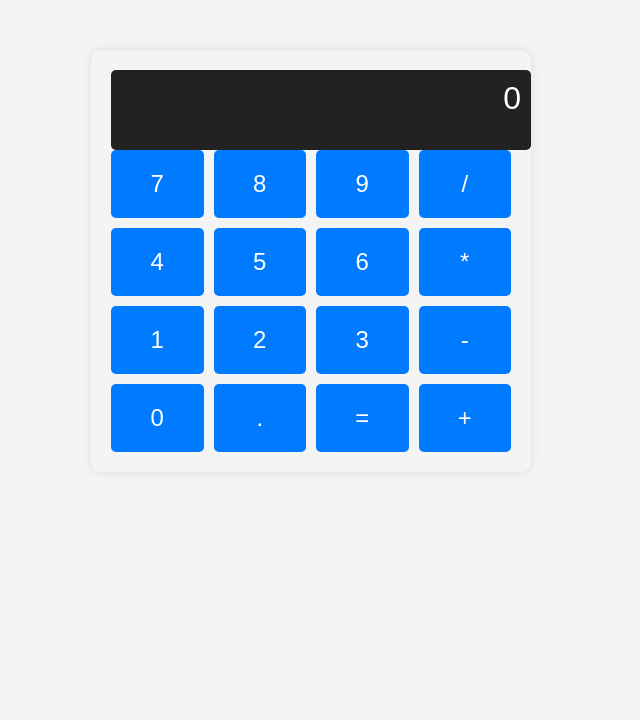
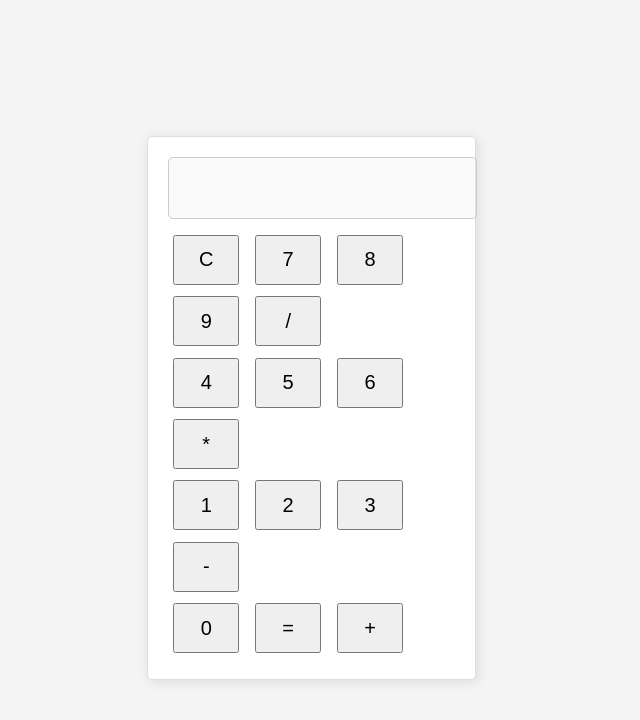
Before and after one commit to Ranjeet2063/html-css-js-calculator, a plain HTML site: page index.html in a window 1280 px wide. Shown: the whole page, without its empty margins (329-969 px from the left). Drawn offline with Linux system fonts and the light colour scheme.

Commit message:
Update index.html with a complete HTML structure for a professional calculator interface

```diff
--- a/index.html
+++ b/index.html
@@ -4,36 +4,86 @@
     <meta charset="UTF-8">
     <meta name="viewport" content="width=device-width, initial-scale=1.0">
     <title>Calculator</title>
+    <link rel="stylesheet" href="styles.css"> <!-- Link to your CSS file -->
+    <script src="script.js" defer></script> <!-- Link to your JavaScript file -->
     <style>
-        body { font-family: Arial, sans-serif; background-color: #f4f4f4; }
-        .calculator { max-width: 400px; margin: 50px auto; padding: 20px; border-radius: 10px; box-shadow: 0 0 10px rgba(0, 0, 0, 0.1); }
-        .display { width: 100%; height: 60px; background-color: #222; color: #fff; text-align: right; font-size: 2em; padding: 10px; border-radius: 5px; }
-        .buttons { display: grid; grid-template-columns: repeat(4, 1fr); gap: 10px; }
-        .button { padding: 20px; font-size: 1.5em; background-color: #007BFF; color: white; border: none; border-radius: 5px; cursor: pointer; }
-        .button:hover { background-color: #0056b3; }
+        body {
+            font-family: Arial, sans-serif;
+            display: flex;
+            justify-content: center;
+            align-items: center;
+            height: 100vh;
+            background-color: #f4f4f4;
+        }
+        .calculator {
+            border: 1px solid #ddd;
+            border-radius: 5px;
+            padding: 20px;
+            box-shadow: 2px 2px 12px rgba(0,0,0,0.1);
+            background-color: #fff;
+        }
+        .display {
+            width: 100%;
+            height: 40px;
+            border: 1px solid #ccc;
+            border-radius: 5px;
+            margin-bottom: 10px;
+            text-align: right;
+            padding: 10px;
+            font-size: 20px;
+        }
+        button {
+            width: 23%;
+            height: 50px;
+            margin: 2%;
+            font-size: 20px;
+            cursor: pointer;
+        }
     </style>
 </head>
 <body>
     <div class="calculator">
-        <div class="display" id="display">0</div>
-        <div class="buttons">
-            <button class="button">7</button>
-            <button class="button">8</button>
-            <button class="button">9</button>
-            <button class="button">/</button>
-            <button class="button">4</button>
-            <button class="button">5</button>
-            <button class="button">6</button>
-            <button class="button">*</button>
-            <button class="button">1</button>
-            <button class="button">2</button>
-            <button class="button">3</button>
-            <button class="button">-</button>
-            <button class="button">0</button>
-            <button class="button">.</button>
-            <button class="button">=</button>
-            <button class="button">+</button>
+        <input type="text" class="display" id="display" disabled>
+        <div>
+            <button onclick="clearDisplay()">C</button>
+            <button onclick="appendToDisplay('7')">7</button>
+            <button onclick="appendToDisplay('8')">8</button>
+            <button onclick="appendToDisplay('9')">9</button>
+            <button onclick="appendToDisplay('/')">/</button>
+        </div>
+        <div>
+            <button onclick="appendToDisplay('4')">4</button>
+            <button onclick="appendToDisplay('5')">5</button>
+            <button onclick="appendToDisplay('6')">6</button>
+            <button onclick="appendToDisplay('*')">*</button>
+        </div>
+        <div>
+            <button onclick="appendToDisplay('1')">1</button>
+            <button onclick="appendToDisplay('2')">2</button>
+            <button onclick="appendToDisplay('3')">3</button>
+            <button onclick="appendToDisplay('-')">-</button>
+        </div>
+        <div>
+            <button onclick="appendToDisplay('0')">0</button>
+            <button onclick="calculateResult()">=</button>
+            <button onclick="appendToDisplay('+')">+</button>
         </div>
     </div>
+    <script>
+        function clearDisplay() {
+            document.getElementById('display').value = '';
+        }
+        function appendToDisplay(value) {
+            document.getElementById('display').value += value;
+        }
+        function calculateResult() {
+            const display = document.getElementById('display');
+            try {
+                display.value = eval(display.value);
+            } catch {
+                display.value = 'Error';
+            }
+        }
+    </script>
 </body>
 </html>
```
